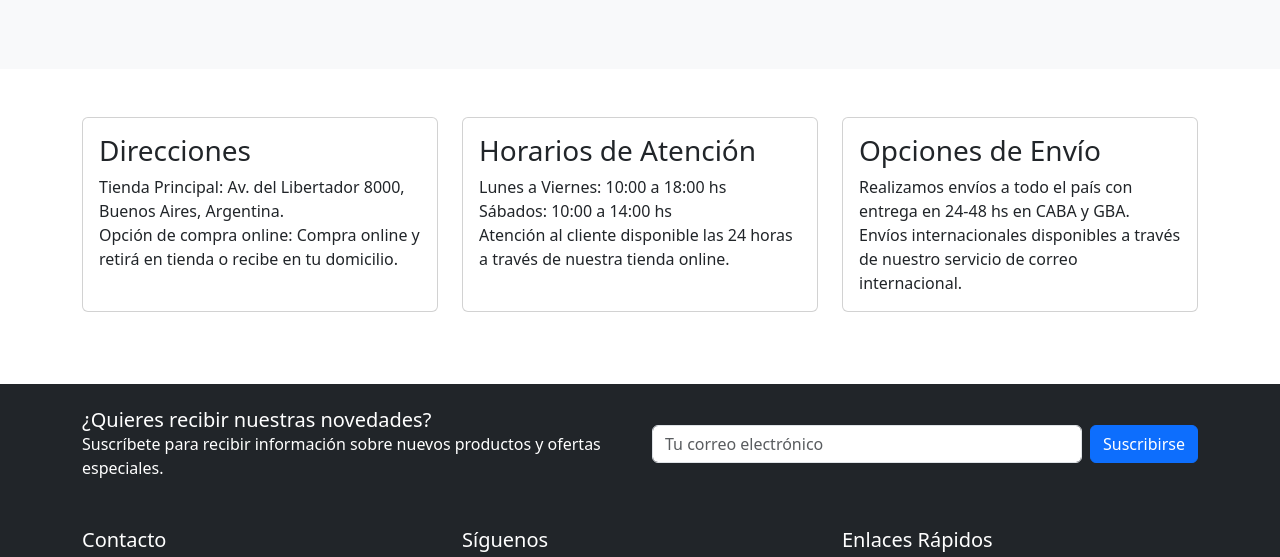
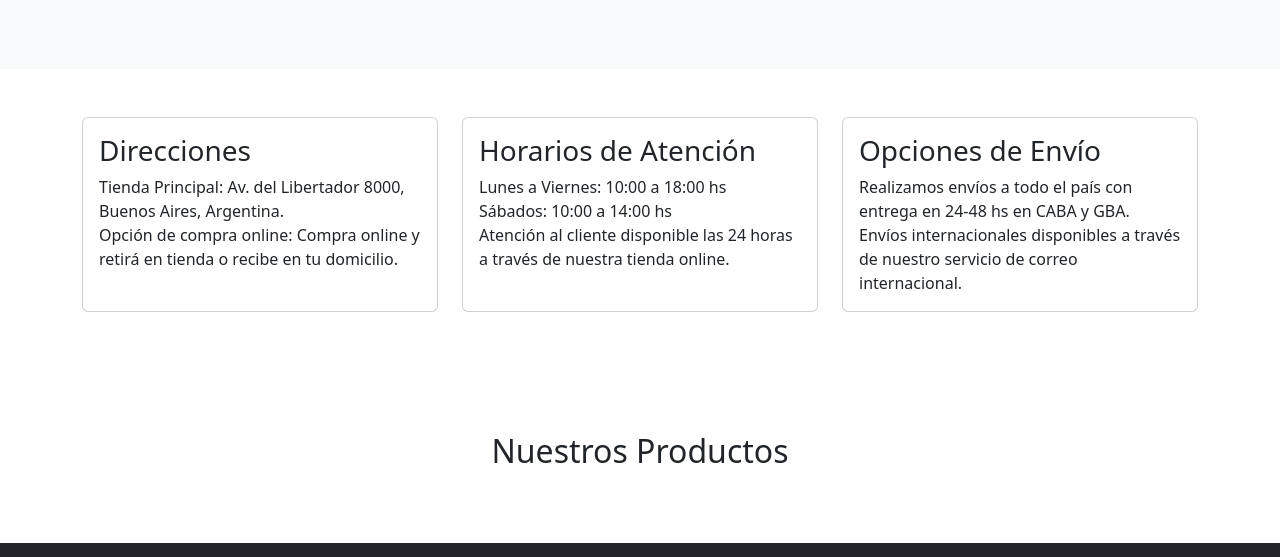
Before and after one commit to simonpearson1/TP2, a plain HTML site: page index2.html in a window 1280 px wide. Shown: the part 487-1044 px from the top of the page. Drawn offline with nearby package versions, Linux system fonts and the light colour scheme; a script that the page names is missing.

Commit message:
Update index2.html
Agregue la parte de los productos para que se vean en la pagina

```diff
--- a/index2.html
+++ b/index2.html
@@ -123,6 +123,14 @@
             </div>
         </section>
 
+        <section id="productos" class="py-5">
+            <div class="container">
+                <h2 class="text-center mb-4">Nuestros Productos</h2>
+                <div class="row" id="contenedor-productos">
+                </div>
+            </div>
+        </section>
+
 
         <!-- Codigo del Footer-->
         <footer class="bg-dark text-white">
@@ -173,8 +181,6 @@
         </footer>
     </main>
 
-
-
     <script src="https://cdn.jsdelivr.net/npm/bootstrap@5.3.0/dist/js/bootstrap.bundle.min.js"></script>
     <script src="javascript2.js"></script>
 </body>
```
